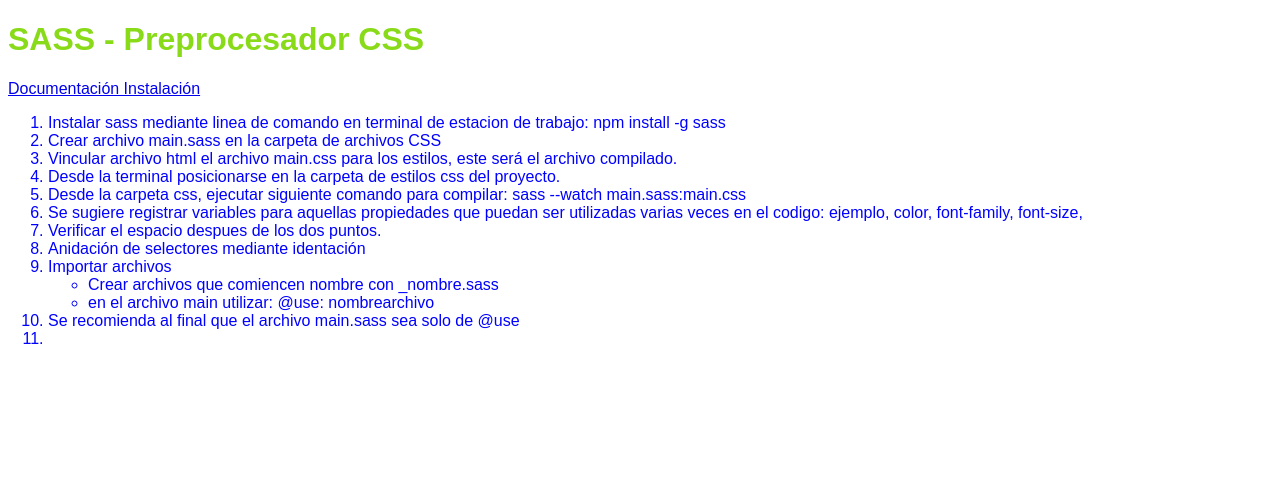
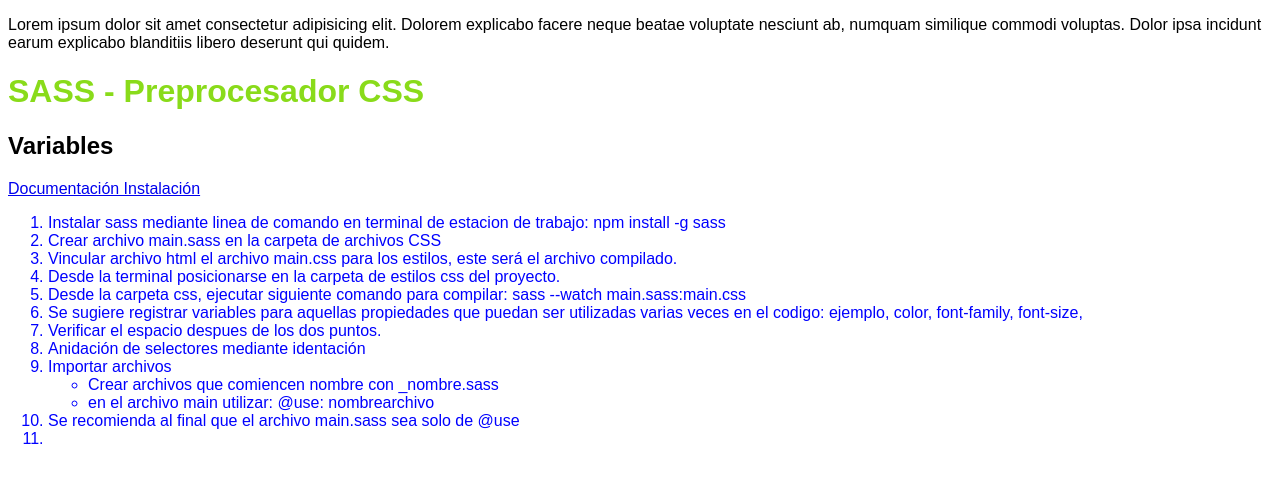
Before and after one commit to cedvillalbaag/sass, a plain HTML site: page index.html in a window 1280 px wide. Drawn offline with Linux system fonts and the light colour scheme.

Commit message:
actualizar

```diff
--- a/index.html
+++ b/index.html
@@ -9,8 +9,16 @@
     <title>SASS</title>
 </head>
 <body>
+
+<div class="container">
+    <div class="nav">
+        <p>Lorem ipsum dolor sit amet consectetur adipisicing elit. Dolorem explicabo facere neque beatae voluptate nesciunt ab, numquam similique commodi voluptas. Dolor ipsa incidunt earum explicabo blanditiis libero deserunt qui quidem.</p>
+    </div>
 <h1>SASS - Preprocesador CSS</h1>
 
+
+
+<h2> Variables</h2>
 <div>
 
    <a href="https://sass-lang.com/install"> Documentación Instalación </a>
@@ -53,6 +61,6 @@ npm install -g sass</li>
 
 
  </div>
-
+</div>
 </body>
 </html>
```
